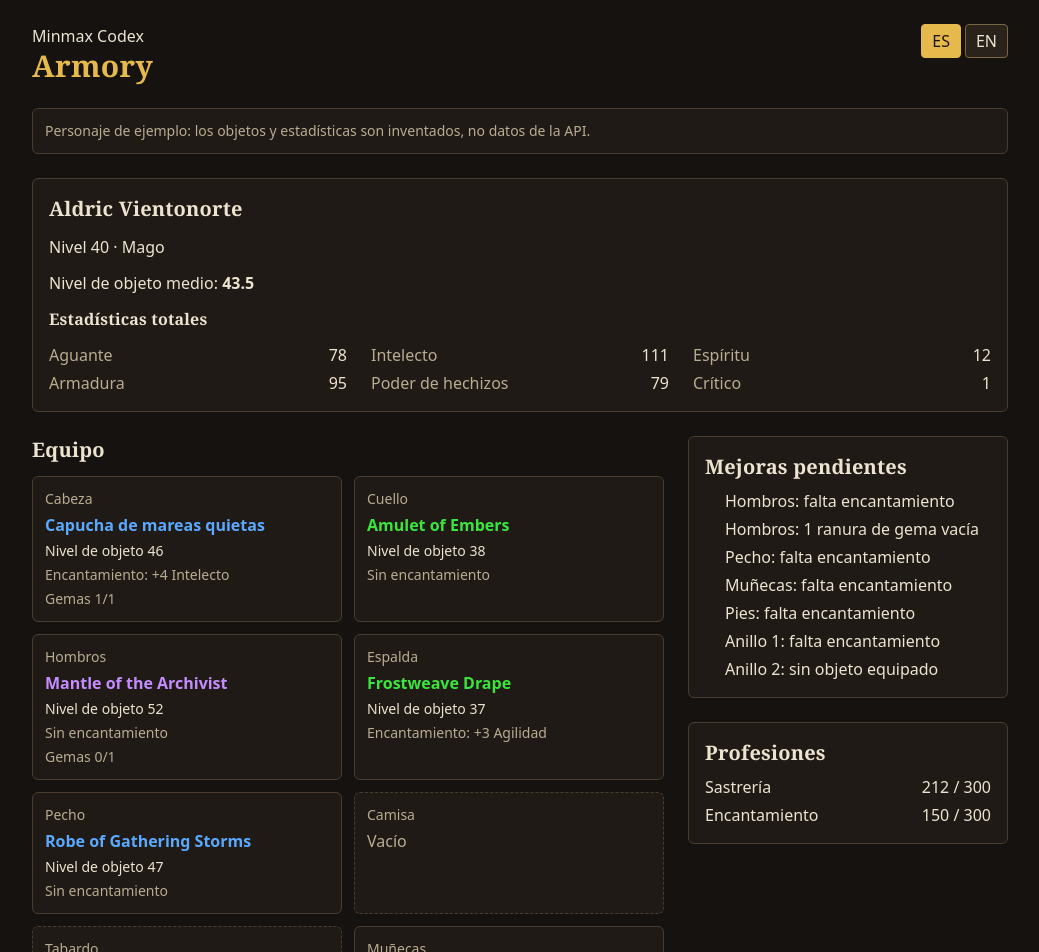
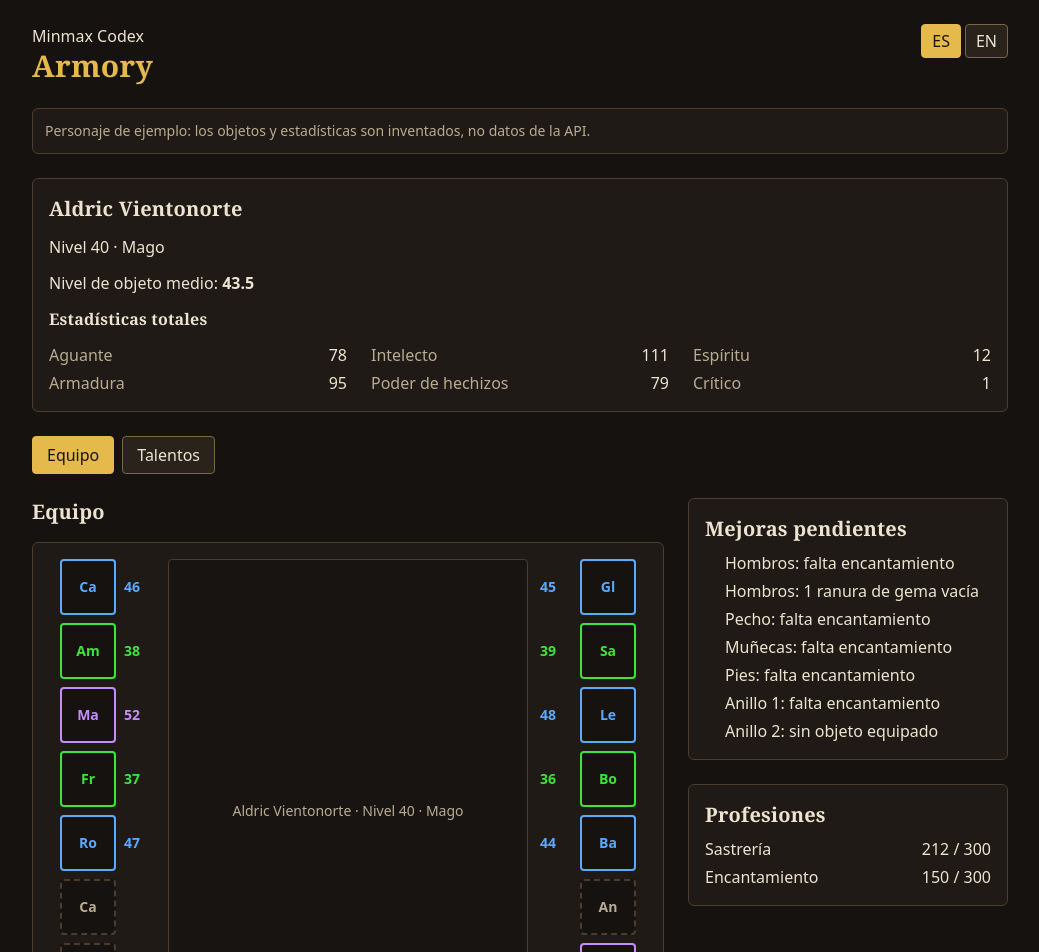
Before and after one commit to DAlejandroCl/Minmax-Codex, a React (Vite) app in the folder apps/web/: page /armory in a window 1280 px wide. Shown: the top 952 px of the page, without its empty margins (120-1159 px from the left). Built offline with nearby package versions, Linux system fonts and the light colour scheme.

Commit message:
feat(web): armory con pestañas de equipo y talentos y detalle de ranura
Co-Authored-By: Claude Sonnet 5.5 <noreply@anthropic.com>
Claude-Session: https://claude.ai/code/session_01Y9rdSK9uC6hMZyMywDnysX

```diff
--- a/apps/web/src/features/armory/Armory.tsx
+++ b/apps/web/src/features/armory/Armory.tsx
@@ -1,15 +1,19 @@
 import {
   summarizeGear,
   bySlot,
-  EQUIPMENT_SLOTS,
   STAT_KEYS,
+  type EquipmentSlot,
   type EquippedItem,
   type GearIssue,
 } from "@minmax-codex/shared";
+import { useState } from "react";
 import { useTranslation } from "react-i18next";
 import { Link } from "react-router";
 import { LanguageSwitcher, useLocale } from "../../components/LanguageSwitcher";
 import { demoCharacter } from "./demo-character";
+import { demoAllocation, demoTrees } from "./demo-talents";
+import { PaperDoll } from "./PaperDoll";
+import { TalentTrees } from "./TalentTrees";
 
 const QUALITY_CLASS = {
   poor: "text-q-poor",
@@ -20,36 +24,51 @@ const QUALITY_CLASS = {
   legendary: "text-q-legendary",
 } as const;
 
-function SlotCard({ slot, item }: { slot: string; item: EquippedItem | undefined }) {
+function Detail({
+  slot,
+  item,
+  name,
+}: {
+  slot: EquipmentSlot;
+  item: EquippedItem | undefined;
+  name: string;
+}) {
   const { t } = useTranslation();
-  const locale = useLocale();
   const slotLabel = t(`armory.slots.${slot}`);
-  if (!item) {
-    return (
-      <li className="panel flex min-w-0 flex-col gap-1 border-dashed p-3">
-        <span className="text-sm text-muted">{slotLabel}</span>
-        <span className="text-muted">{t("armory.empty")}</span>
-      </li>
-    );
-  }
-  const name = locale === "es" && item.name.es ? item.name.es : item.name.en;
   return (
-    <li className="panel flex min-w-0 flex-col gap-1 p-3">
-      <span className="text-sm text-muted">{slotLabel}</span>
-      <span className={`break-words font-semibold ${QUALITY_CLASS[item.quality]}`}>
-        {name}
-        <span className="sr-only"> ({t(`armory.quality.${item.quality}`)})</span>
-      </span>
-      <span className="text-sm">{t("armory.ilvl", { level: item.itemLevel })}</span>
-      <span className="text-sm text-muted">
-        {item.enchant ? t("armory.enchant", { text: item.enchant }) : t("armory.noEnchant")}
-      </span>
-      {item.sockets > 0 && (
-        <span className="text-sm text-muted">
-          {t("armory.sockets", { filled: item.gems, total: item.sockets })}
-        </span>
+    <section
+      aria-label={t("armory.selected", { slot: slotLabel })}
+      className="panel flex flex-col gap-1 p-4"
+    >
+      <h3 className="text-sm text-muted">{slotLabel}</h3>
+      {item ? (
+        <>
+          <p className={`font-semibold ${QUALITY_CLASS[item.quality]}`}>{name}</p>
+          <p className="text-sm">
+            {t(`armory.quality.${item.quality}`)} · {t("armory.ilvl", { level: item.itemLevel })}
+          </p>
+          <p className="text-sm text-muted">
+            {item.enchant ? t("armory.enchant", { text: item.enchant }) : t("armory.noEnchant")}
+          </p>
+          {item.sockets > 0 && (
+            <p className="text-sm text-muted">
+              {t("armory.gemsLabel")}:{" "}
+              {t("armory.sockets", { filled: item.gems, total: item.sockets })}
+            </p>
+          )}
+          <dl className="mt-1 grid grid-cols-2 gap-x-4 text-sm" aria-label={t("armory.statsLabel")}>
+            {STAT_KEYS.filter((k) => (item.stats[k] ?? 0) > 0).map((k) => (
+              <div key={k} className="flex justify-between gap-2">
+                <dt className="text-muted">{t(`armory.stats.${k}`)}</dt>
+                <dd className="tabular-nums">{item.stats[k]}</dd>
+              </div>
+            ))}
+          </dl>
+        </>
+      ) : (
+        <p className="text-muted">{t("armory.empty")}</p>
       )}
-    </li>
+    </section>
   );
 }
 
@@ -59,6 +78,9 @@ export default function Armory() {
   const slots = bySlot(c);
   const summary = summarizeGear(c);
   const locale = useLocale();
+  const [tab, setTab] = useState<"gear" | "talents">("gear");
+  const [selected, setSelected] = useState<EquipmentSlot | null>(null);
+  const itemName = (i: EquippedItem) => (locale === "es" && i.name.es ? i.name.es : i.name.en);
 
   const issueText = (i: GearIssue): string => {
     const slot = t(`armory.slots.${i.slot}`);
@@ -104,16 +126,56 @@ export default function Armory() {
         </dl>
       </section>
 
-      <div className="grid min-w-0 gap-6 lg:grid-cols-[1fr_20rem]">
-        <section aria-labelledby="armory-equipment" className="min-w-0">
-          <h2 id="armory-equipment" className="mb-3 text-xl font-bold">
+      <div role="tablist" aria-label={t("armory.tabs")} className="flex gap-2">
+        {(["gear", "talents"] as const).map((id) => (
+          <button
+            key={id}
+            type="button"
+            role="tab"
+            id={`tab-${id}`}
+            aria-selected={tab === id}
+            aria-controls={`panel-${id}`}
+            onClick={() => setTab(id)}
+            className="btn aria-selected:border-gold aria-selected:bg-gold aria-selected:text-gold-ink"
+          >
+            {id === "gear" ? t("armory.tabGear") : t("armory.tabTalents")}
+          </button>
+        ))}
+      </div>
+
+      {tab === "talents" ? (
+        <div role="tabpanel" id="panel-talents" aria-labelledby="tab-talents">
+          <TalentTrees trees={demoTrees} level={c.level} applied={demoAllocation} />
+        </div>
+      ) : null}
+
+      <div
+        role="tabpanel"
+        id="panel-gear"
+        aria-labelledby="tab-gear"
+        hidden={tab !== "gear"}
+        className="grid min-w-0 gap-6 lg:grid-cols-[1fr_20rem]"
+      >
+        <section aria-labelledby="armory-equipment" className="flex min-w-0 flex-col gap-4">
+          <h2 id="armory-equipment" className="text-xl font-bold">
             {t("armory.equipment")}
           </h2>
-          <ul className="grid list-none grid-cols-1 gap-3 p-0 sm:grid-cols-2">
-            {EQUIPMENT_SLOTS.map((slot) => (
-              <SlotCard key={slot} slot={slot} item={slots.get(slot)} />
-            ))}
-          </ul>
+          <PaperDoll
+            items={slots}
+            selected={selected}
+            onSelect={setSelected}
+            figure={`${c.name} ${c.surname} · ${t("armory.level", { level: c.level, class: t(`armory.classes.${c.classId}`) })}`}
+            itemName={itemName}
+          />
+          {selected ? (
+            <Detail
+              slot={selected}
+              item={slots.get(selected)}
+              name={slots.get(selected) ? itemName(slots.get(selected) as EquippedItem) : ""}
+            />
+          ) : (
+            <p className="text-muted">{t("armory.pickSlot")}</p>
+          )}
         </section>
 
         <div className="flex min-w-0 flex-col gap-6">
```
